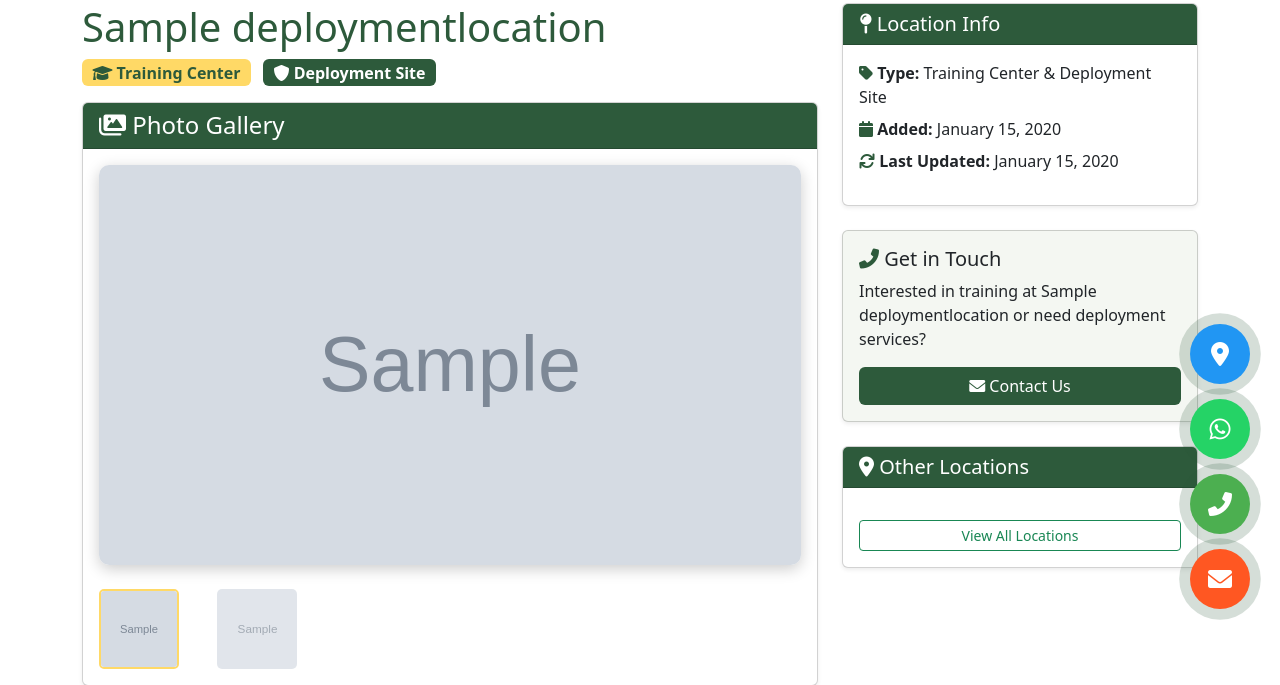
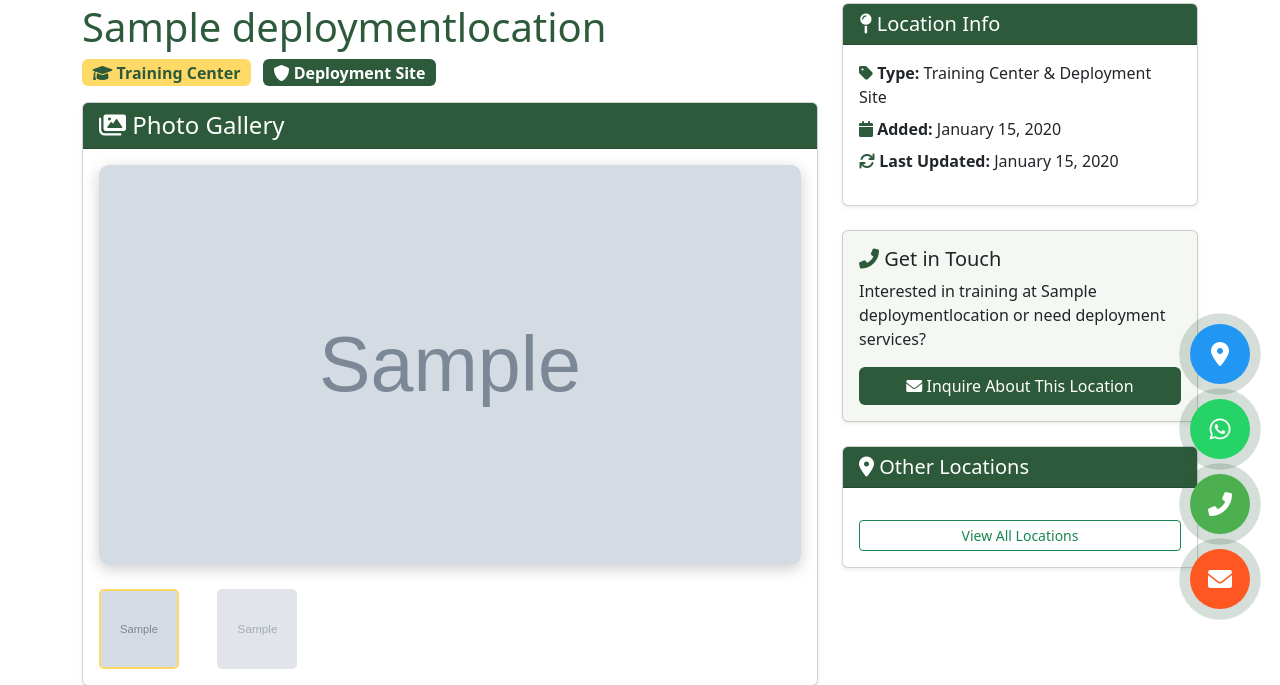
Before and after one commit to SlyJeremiah/grtts_website, a Django app: template main/templates/main/location_detail.html in a window 1280 px wide. Shown: the part 161-846 px from the top of the page. Run offline with Django 5.2, Linux system fonts and the light colour scheme; the template is opened without the code that fills it: values that come from a table or form of the project are taken from there, others are empty; tables that the repository leaves empty hold one stand-in row (values such as "Sample post"); grey boxes marked "Sample" are stand-in pictures; parts of the project's set-up code (start-up, migrations or seed data) failed here and were passed over.

Commit message:
Update location_detail.html

```diff
--- a/main/templates/main/location_detail.html
+++ b/main/templates/main/location_detail.html
@@ -146,8 +146,9 @@
                 <div class="card-body">
                     <h5><i class="fas fa-phone-alt" style="color: #2d5a3b;"></i> Get in Touch</h5>
                     <p>Interested in training at {{ location.name }} or need deployment services?</p>
-                    <a href="{% url 'main:contact' %}?location={{ location.name }}" class="btn w-100" style="background-color: #2d5a3b; color: white;">
-                        <i class="fas fa-envelope"></i> Contact Us
+                    <!-- UPDATED: Added type=location parameter with slugified location name -->
+                    <a href="{% url 'main:contact' %}?type=location&location={{ location.name|slugify }}" class="btn w-100" style="background-color: #2d5a3b; color: white;">
+                        <i class="fas fa-envelope"></i> Inquire About This Location
                     </a>
                 </div>
             </div>
```
